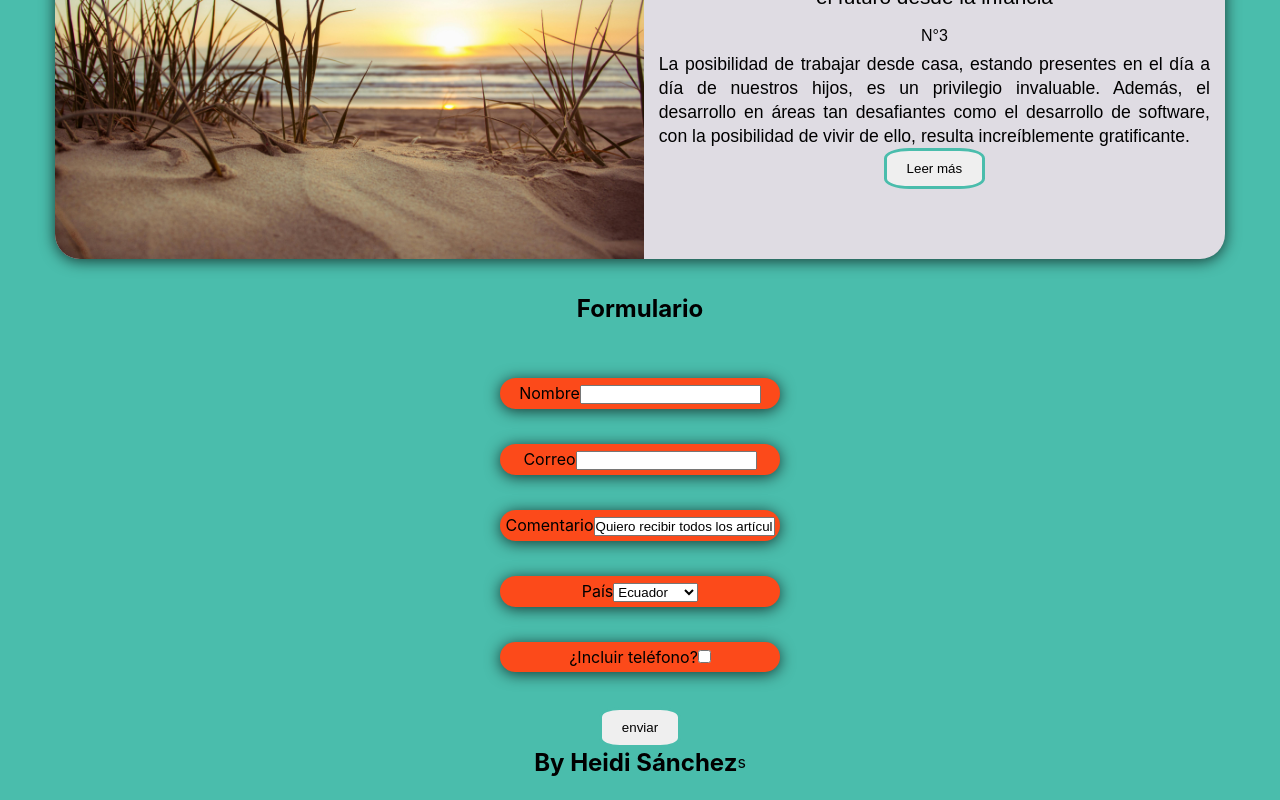
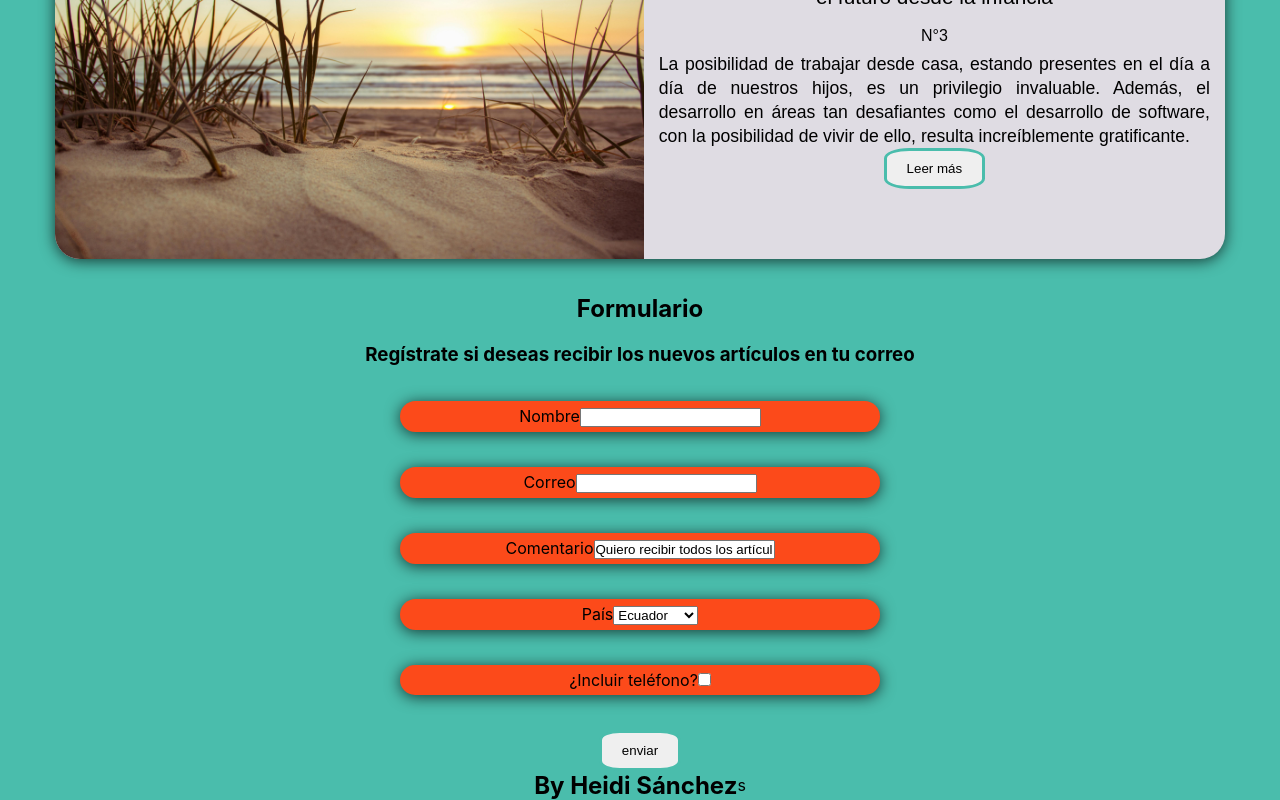
Before and after one commit to heidiqueen1/blog-dos, a React (Create React App) app: page / in a window 1280 px wide. Shown: the part 1197-1997 px from the top of the page. Before the commit the page ends 1974 px from the top, so only its background shows below. Built offline with nearby package versions, Linux system fonts and the light colour scheme.

Commit message:
formulario primera version completada, validaciones y base de datos vinculada

```diff
--- a/src/componentes/Formulario.js
+++ b/src/componentes/Formulario.js
@@ -5,10 +5,12 @@ import { db } from "../firebase/config";
 
 
 const Formulario = () => {
-  const { register, formState: {errors}, watch, handleSubmit } = useForm({
+  const { register, formState: {errors}, watch, handleSubmit, reset } = useForm({
     defaultValues : {comentario: "Quiero recibir todos los artículos en mi correo ",}});
   const onSubmit = (data) => {
     console.log(data);
+    alert("Datos enviados con exito");
+    reset ();
 
     const dataRef = collection(db, "formulario");
 
@@ -32,6 +34,7 @@ const Formulario = () => {
   return (
     <div>
             <h2>Formulario</h2>     {" "}
+      <h3>Regístrate si deseas recibir los nuevos artículos en tu correo</h3>
       <form onSubmit={handleSubmit(onSubmit)}>
                {" "}
         <div className="contenedor-formulario">
@@ -40,25 +43,25 @@ const Formulario = () => {
             className="input-text"
             type="text"
             {...register("nombre", {
-              maxLength: 10,
+              maxLength: 30,
               required: true
             })}
           ></input>
-          {errors.nombre?.type === 'required' && <p>Este dato es requerido</p>}
+          {errors.nombre?.type === 'required' && <span>Este dato es requerido</span>}
         </div>
         <div className="contenedor-formulario">
          <label>Correo</label>
           <input
             className="input-text"
-            type="text"
+            type="email"
             {...register("correo", {
-              maxLength: 20,
+              maxLength: 30,
               required: true,
               validate: isValidEmail,
             })}
           ></input>
-          {errors.correo?.type === 'required' && <p>Este dato es requerido</p>}
-          {errors.correo?.type === 'validate' && <p>Debe tener formato de correo, incluye la @</p>}
+          {errors.correo?.type === 'required' && <span>Este dato es requerido</span>}
+          {errors.correo?.type === 'validate' && <span>Debe tener formato de correo, incluye la @</span>}
         </div>
         <div className="contenedor-formulario">
         <label>Comentario</label>
--- a/src/hojas-de-estilo/Formulario.css
+++ b/src/hojas-de-estilo/Formulario.css
@@ -6,3 +6,9 @@
     box-shadow: 0px 2px 15px 0px rgba(0, 0, 0, 0.7);
 
 }
+
+span {
+    display: block;
+    color: white;
+    font-size: x-small;
+}
```
Also changed, not shown: public/manifest.json, src/imagenes/site.webmanifest (deleted).
